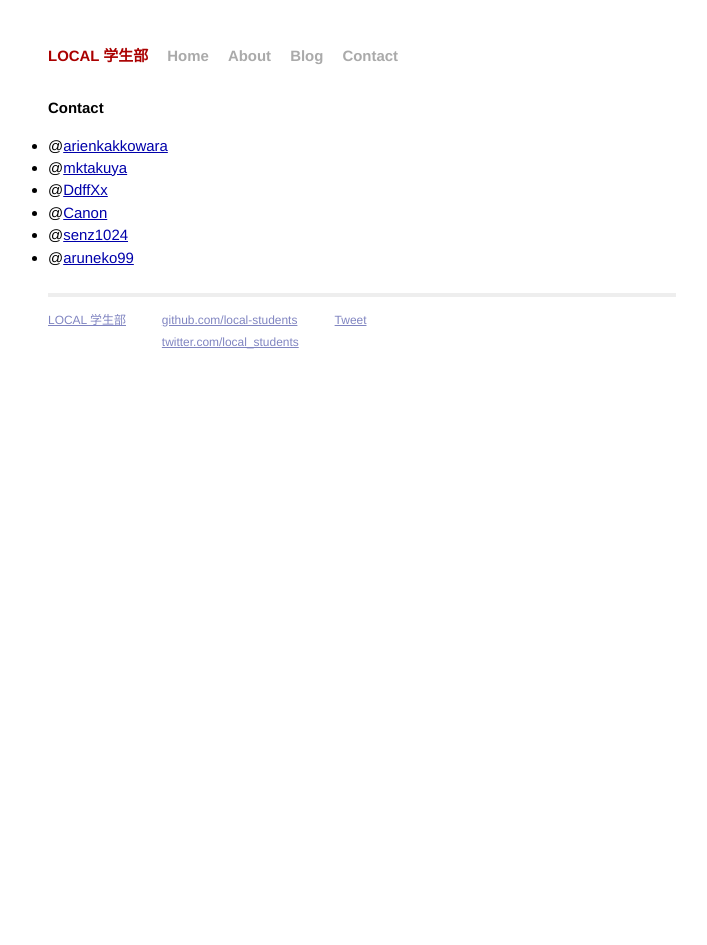
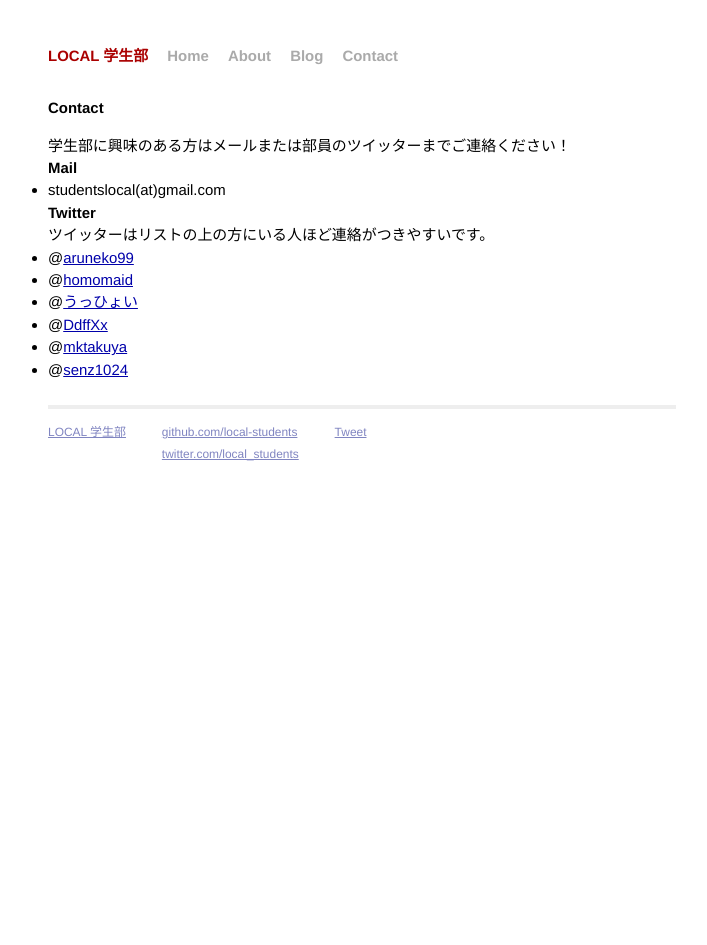
Before and after one commit to local-students/local-students.github.io, a Jekyll site: the page built from contact.html, in a window 1280 px wide. Shown: the whole page, without its empty margins (278-985 px from the left). Built offline with Jekyll 4.4.1, drawn with Linux system fonts in a browser that asks for light colours; Markdown is read by kramdown in place of the engine named in the settings; comment, search, counter and statistics services are not loaded.

Commit message:
部員の連絡先をアップデート

```diff
--- a/contact.html
+++ b/contact.html
@@ -5,13 +5,21 @@ title: Contact - LOCAL-students
 
 <div id="home">
   <h1>Contact</h1>
-      <ul>
-      <li>@<a href='https://twitter.com/arienkakkowara'>arienkakkowara</a></li>
-      <li>@<a href='https://twitter.com/mktakuya'>mktakuya</a></li>
-      <li>@<a href='https://twitter.com/DdffXx'>DdffXx</a></li>
-      <li>@<a href='https://twitter.com/_Can_on'>Canon</a></li>
-      <li>@<a href='https://twitter.com/senz1024'>senz1024</a></li>
-      <li>@<a href='https://twitter.com/aruneko99'>aruneko99</a></li>
-      </ul>
+  学生部に興味のある方はメールまたは部員のツイッターまでご連絡ください！
+  <h2>Mail</h2>
+  <ul>
+    <li>studentslocal(at)gmail.com</li>
+  </ul>
+
+  <h2>Twitter</h2>
+  ツイッターはリストの上の方にいる人ほど連絡がつきやすいです。
+  <ul>
+    <li>@<a href='https://twitter.com/aruneko99'>aruneko99</a></li>
+    <li>@<a href='https://twitter.com/homomaid'>homomaid</a></li>
+    <li>@<a href='https://twitter.com/keisuke495500'>うっひょい</a></li>
+    <li>@<a href='https://twitter.com/DdffXx'>DdffXx</a></li>
+    <li>@<a href='https://twitter.com/mktakuya'>mktakuya</a></li>
+    <li>@<a href='https://twitter.com/senz1024'>senz1024</a></li>
+  </ul>
 
 </div>
```
